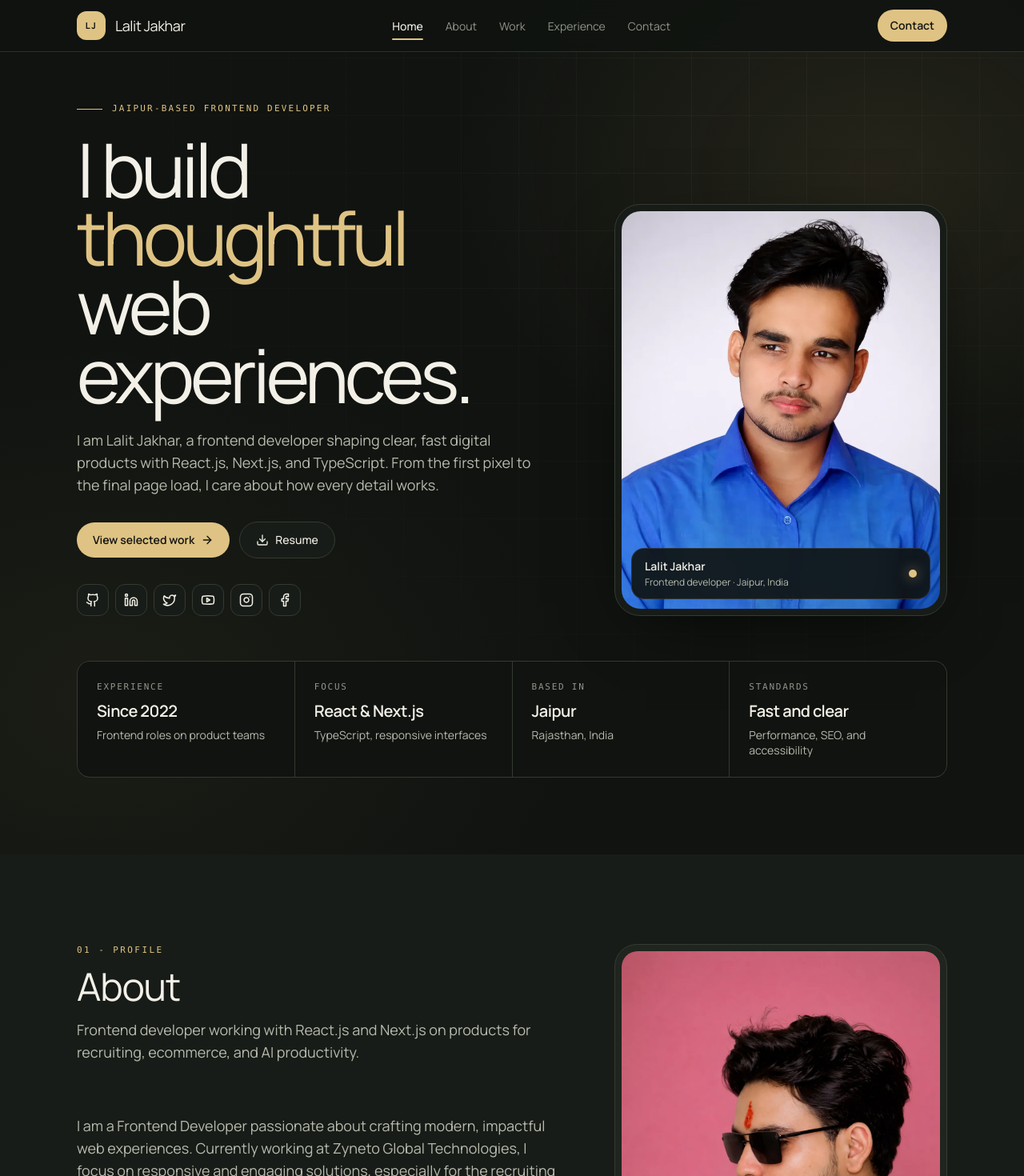
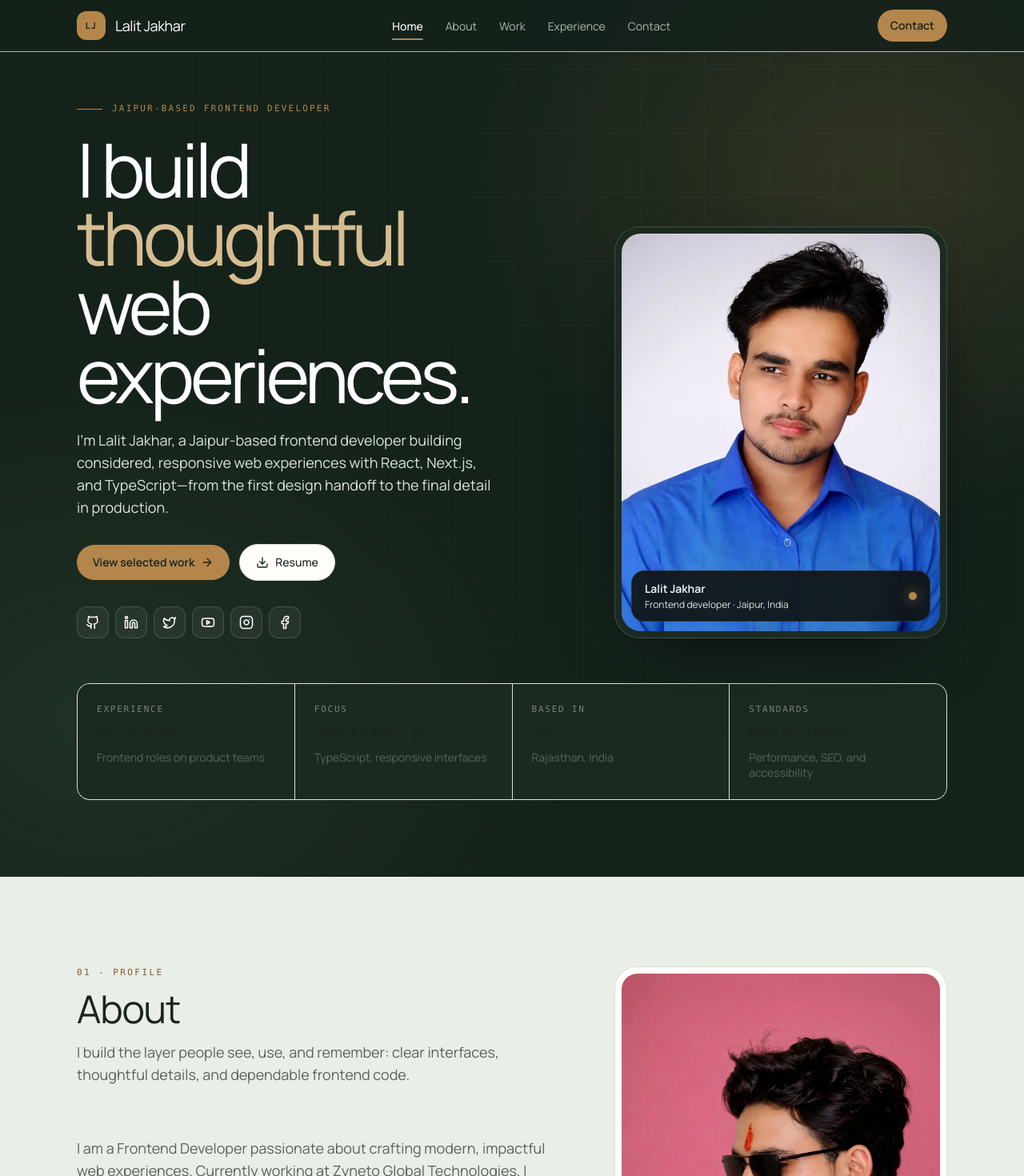
Before and after one commit to lalitjakhar/jakhar-lalit, a Next.js app: page / in a window 1280 px wide. Shown: the top 1470 px of the page at 80% size. Built offline with nearby package versions, Linux system fonts and the light colour scheme.

Commit message:
style: update color scheme and text styles across components for improved visual consistency

```diff
--- a/src/app/layout.tsx
+++ b/src/app/layout.tsx
@@ -21,7 +21,7 @@ export const viewport: Viewport = {
   initialScale: 1,
   maximumScale: 5,
   userScalable: true,
-  themeColor: "#101310",
+  themeColor: "#14221a",
 };
 
 export default function RootLayout({
--- a/src/components/About.tsx
+++ b/src/components/About.tsx
@@ -35,14 +35,14 @@ export default function About({ data }: AboutProps) {
               eyebrow="01 - Profile"
               title="About"
               headingId="about-heading"
-              description="Frontend developer working with React.js and Next.js on products for recruiting, ecommerce, and AI productivity."
+              description="I build the layer people see, use, and remember: clear interfaces, thoughtful details, and dependable frontend code."
             />
             <div className="max-w-2xl space-y-5 text-base leading-relaxed text-muted md:text-lg">
               <p>{bio}</p>
               <p>
-                I turn interface designs into maintainable frontend code: responsive layouts,
-                typed React components, and careful performance work. Recent projects include
-                corporate and product sites where the page has to stay clear on every screen.
+                My work spans AI productivity, corporate, hospitality, and distribution websites.
+                I translate design intent into responsive React interfaces, then refine structure,
+                accessibility, and search metadata so the experience works as well as it looks.
                 See the{" "}
                 <a className="font-medium text-ink underline decoration-ink/20 underline-offset-4 hover:decoration-accent" href="#portfolio">
                   selected work
@@ -57,7 +57,7 @@ export default function About({ data }: AboutProps) {
             <div className="mt-8">
                 <a
                   href={resumedownload}
-                className="btn-primary"
+                  className="btn-primary"
                   target="_blank"
                   rel="noopener noreferrer"
                 >
@@ -83,7 +83,7 @@ export default function About({ data }: AboutProps) {
         </div>
 
         <div className="mt-16 md:mt-20">
-          <h3 className="font-display text-2xl tracking-tight text-ink md:text-3xl">Professional moments</h3>
+          <h3 className="font-display text-2xl tracking-tight text-ink md:text-3xl">A little beyond the screen</h3>
           <ul className="mt-6 flex snap-x snap-mandatory gap-4 overflow-x-auto pb-2 md:grid md:grid-cols-4 md:overflow-visible md:pb-0">
             {aboutGalleryImages.map((image) => (
               <li key={image.src} className="w-[78%] shrink-0 snap-start md:w-auto">
--- a/src/components/Header.tsx
+++ b/src/components/Header.tsx
@@ -68,12 +68,12 @@ export default function Header() {
   return (
     <header
       className={`fixed inset-x-0 top-0 z-50 border-b border-line/80 backdrop-blur-md transition-colors ${
-        isScrolled || isMobileMenuOpen ? "bg-paper/95" : "bg-paper/80"
+        isScrolled || isMobileMenuOpen ? "bg-[#14221a]/95" : "bg-[#14221a]/85"
       }`}
     >
       <div className="shell flex h-16 items-center justify-between gap-4">
-        <a href="#home" className="flex items-center gap-3 text-ink" aria-label="Lalit Jakhar, home">
-          <span className="flex h-9 w-9 items-center justify-center rounded-xl bg-accent text-[11px] font-bold tracking-[0.14em] text-[#101310]">
+        <a href="#home" className="flex items-center gap-3 text-white" aria-label="Lalit Jakhar, home">
+          <span className="flex h-9 w-9 items-center justify-center rounded-xl bg-accent text-[11px] font-bold tracking-[0.14em] text-ink">
             LJ
           </span>
           <span className="font-display text-lg leading-none tracking-tight">Lalit Jakhar</span>
@@ -90,8 +90,8 @@ export default function Header() {
                     aria-current={active ? "location" : undefined}
                     className={`text-sm transition ${
                       active
-                        ? "font-medium text-ink underline decoration-accent decoration-2 underline-offset-[10px]"
-                        : "text-subtle hover:text-ink"
+                        ? "font-medium text-white underline decoration-accent decoration-2 underline-offset-[10px]"
+                        : "text-fog-dim hover:text-white"
                     }`}
                   >
                     {item.label}
@@ -108,7 +108,7 @@ export default function Header() {
           </a>
           <button
             type="button"
-            className="inline-flex h-10 w-10 items-center justify-center rounded-xl border border-line bg-surface text-ink md:hidden"
+            className="inline-flex h-10 w-10 items-center justify-center rounded-xl border border-white/15 bg-white/5 text-white md:hidden"
             aria-label={isMobileMenuOpen ? "Close menu" : "Open menu"}
             aria-expanded={isMobileMenuOpen}
             aria-controls="mobile-navigation"
@@ -120,7 +120,7 @@ export default function Header() {
       </div>
 
       {isMobileMenuOpen ? (
-        <nav id="mobile-navigation" aria-label="Mobile" className="border-t border-line bg-paper md:hidden">
+        <nav id="mobile-navigation" aria-label="Mobile" className="border-t border-white/10 bg-[#14221a] md:hidden">
           <ul className="shell max-h-[calc(100svh-4rem)] space-y-1 overflow-y-auto py-4">
             {navItems.map((item) => {
               const active = activeSection === item.id;
@@ -130,7 +130,7 @@ export default function Header() {
                     href={item.href}
                     aria-current={active ? "location" : undefined}
                     className={`block rounded-xl px-3 py-3 text-lg ${
-                      active ? "bg-elevated font-medium text-ink" : "text-muted"
+                      active ? "bg-white/10 font-medium text-white" : "text-fog-dim"
                     }`}
                     onClick={() => setIsMobileMenuOpen(false)}
                   >
--- a/src/components/Hero.tsx
+++ b/src/components/Hero.tsx
@@ -45,21 +45,21 @@ export default function Hero({ data }: HeroProps) {
               <span className="h-px w-8 bg-accent" aria-hidden="true" />
               Jaipur-based frontend developer
             </p>
-            <h1 className="mt-6 max-w-3xl text-balance text-ink">
+            <h1 className="mt-6 max-w-3xl text-balance text-white">
               <span className="block font-display text-[clamp(2.75rem,7.3vw,6.6rem)] leading-[0.92] tracking-[-0.055em]">
                 I build
               </span>
-              <span className="block font-display text-[clamp(2.75rem,7.3vw,6.6rem)] leading-[0.92] tracking-[-0.055em] text-accent">
+              <span className="block font-display text-[clamp(2.75rem,7.3vw,6.6rem)] leading-[0.92] tracking-[-0.055em] text-[#d6bd91]">
                 thoughtful
               </span>
               <span className="block font-display text-[clamp(2.75rem,7.3vw,6.6rem)] leading-[0.92] tracking-[-0.055em]">
                 web experiences.
               </span>
             </h1>
-            <p className="mt-6 max-w-xl text-pretty text-base leading-relaxed text-muted md:text-lg">
-              I am Lalit Jakhar, a frontend developer shaping clear, fast digital products
-              with React.js, Next.js, and TypeScript. From the first pixel to the final
-              page load, I care about how every detail works.
+            <p className="mt-6 max-w-xl text-pretty text-base leading-relaxed text-fog md:text-lg">
+              I’m Lalit Jakhar, a Jaipur-based frontend developer building considered,
+              responsive web experiences with React, Next.js, and TypeScript—from the
+              first design handoff to the final detail in production.
             </p>
             <div className="mt-8 flex flex-wrap items-center gap-3">
               <a href="#portfolio" className="btn-primary">
@@ -79,12 +79,12 @@ export default function Hero({ data }: HeroProps) {
             <SocialLinks
               social={data.social}
               listClassName="mt-8 flex flex-wrap gap-2"
-              linkClassName="flex h-10 w-10 items-center justify-center rounded-xl border border-line bg-surface text-ink transition hover:border-accent hover:bg-accent hover:text-[#0b100e]"
+              linkClassName="flex h-10 w-10 items-center justify-center rounded-xl border border-white/15 bg-white/5 text-white transition hover:border-accent hover:bg-accent hover:text-ink"
             />
           </div>
 
           <figure className="min-w-0 lg:col-span-5">
-            <div className="relative overflow-hidden rounded-[2rem] border border-line bg-surface p-2 shadow-[0_24px_90px_-40px_rgba(0,0,0,0.9)]">
+            <div className="relative overflow-hidden rounded-[2rem] border border-white/15 bg-[#1c2b21] p-2 shadow-[0_24px_90px_-40px_rgba(0,0,0,0.9)]">
               <SeoImage
                 src={portrait.src}
                 alt={portrait.alt}
@@ -97,8 +97,8 @@ export default function Hero({ data }: HeroProps) {
               />
               <div aria-hidden="true" className="absolute bottom-5 left-5 right-5 flex items-center justify-between gap-3 rounded-2xl border border-white/10 bg-[#101310]/90 px-4 py-3 backdrop-blur-md">
                 <span>
-                  <span className="block text-sm font-semibold text-ink">Lalit Jakhar</span>
-                  <span className="mt-0.5 block text-xs text-muted">Frontend developer · Jaipur, India</span>
+                  <span className="block text-sm font-semibold text-white">Lalit Jakhar</span>
+                  <span className="mt-0.5 block text-xs text-fog">Frontend developer · Jaipur, India</span>
                 </span>
                 <span className="h-2.5 w-2.5 shrink-0 rounded-full bg-accent shadow-[0_0_16px_rgba(223,195,132,0.65)]" />
               </div>
@@ -109,7 +109,7 @@ export default function Hero({ data }: HeroProps) {
 
         <dl className="mt-14 grid grid-cols-2 gap-px overflow-hidden rounded-2xl border border-line bg-line md:grid-cols-4">
           {stats.map((stat) => (
-            <div key={stat.label} className="bg-paper p-5 md:p-6">
+            <div key={stat.label} className="bg-[#1a2a20] p-5 md:p-6">
               <dt className="font-mono text-[11px] uppercase tracking-[0.16em] text-subtle">
                 {stat.label}
               </dt>
--- a/src/components/SectionIntro.tsx
+++ b/src/components/SectionIntro.tsx
@@ -19,7 +19,7 @@ export default function SectionIntro({
     <header className="mb-12 max-w-2xl md:mb-16">
       <p
         className={`font-mono text-[11px] uppercase tracking-[0.22em] ${
-          dark ? "text-fog-dim" : "text-accent"
+          dark ? "text-[#d6bd91]" : "text-[#805d35]"
         }`}
       >
         {eyebrow}
--- a/src/styles/globals.css
+++ b/src/styles/globals.css
@@ -3,10 +3,10 @@
 @tailwind utilities;
 
 :root {
-  --paper: #101310;
-  --ink: #f3f0e7;
-  --accent: #dfc384;
-  color-scheme: dark;
+  --paper: #f5f2ea;
+  --ink: #19251e;
+  --accent: #b4864b;
+  color-scheme: light;
 }
 
 html {
@@ -20,7 +20,7 @@ body {
 
 ::selection {
   background: var(--accent);
-  color: #101310;
+  color: #19251e;
 }
 
 a:focus-visible,
@@ -41,9 +41,11 @@ summary {
 .hero-grid {
   position: relative;
   isolation: isolate;
+  background-color: #14221a;
   background:
-    radial-gradient(ellipse at 86% 20%, rgba(162, 137, 82, 0.14), transparent 34%),
-    radial-gradient(ellipse at 10% 82%, rgba(84, 78, 51, 0.16), transparent 36%);
+    radial-gradient(ellipse at 86% 20%, rgba(180, 134, 75, 0.18), transparent 34%),
+    radial-gradient(ellipse at 10% 82%, rgba(82, 108, 82, 0.2), transparent 36%),
+    #14221a;
 }
 
 .hero-grid::before {
@@ -52,9 +54,9 @@ summary {
   inset: 0;
   pointer-events: none;
   background-image:
-    linear-gradient(to right, rgba(238, 243, 235, 0.035) 1px, transparent 1px),
-    linear-gradient(to bottom, rgba(238, 243, 235, 0.035) 1px, transparent 1px);
-  background-size: 72px 72px;
+    linear-gradient(to right, rgba(238, 243, 235, 0.04) 1px, transparent 1px),
+    linear-gradient(to bottom, rgba(238, 243, 235, 0.04) 1px, transparent 1px);
+  background-size: 80px 80px;
   mask-image: radial-gradient(ellipse at 72% 18%, black 8%, transparent 72%);
 }
 
@@ -64,11 +66,11 @@ summary {
   }
 
   .btn-primary {
-    @apply inline-flex items-center justify-center gap-2 rounded-full bg-accent px-5 py-3 text-sm font-semibold text-[#101310] transition hover:bg-[#d0b272];
+    @apply inline-flex items-center justify-center gap-2 rounded-full bg-accent px-5 py-3 text-sm font-semibold text-ink transition hover:bg-[#956b39];
   }
 
   .btn-secondary {
-    @apply inline-flex items-center justify-center gap-2 rounded-full border border-line bg-surface px-5 py-3 text-sm font-medium text-ink transition hover:border-accent/60 hover:bg-elevated;
+    @apply inline-flex items-center justify-center gap-2 rounded-full border border-line bg-elevated px-5 py-3 text-sm font-medium text-ink transition hover:border-accent/60 hover:bg-surface;
   }
 }
 
--- a/tailwind.config.ts
+++ b/tailwind.config.ts
@@ -9,16 +9,16 @@ const config: Config = {
   theme: {
     extend: {
       colors: {
-        paper: "#101310",
-        ink: "#f3f0e7",
-        muted: "#b8baad",
-        subtle: "#92958a",
-        line: "#343b31",
-        accent: "#dfc384",
-        surface: "#171c18",
-        elevated: "#20251f",
-        fog: "#d5d4c7",
-        "fog-dim": "#a3a392",
+        paper: "#f5f2ea",
+        ink: "#19251e",
+        muted: "#58645b",
+        subtle: "#788278",
+        line: "#dce1d8",
+        accent: "#b4864b",
+        surface: "#e9eee7",
+        elevated: "#fffefa",
+        fog: "#dce4dc",
+        "fog-dim": "#aeb9af",
       },
       fontFamily: {
         sans: ["var(--font-manrope)", "system-ui", "sans-serif"],
```
Also changed, not shown: public/manifest.json.
